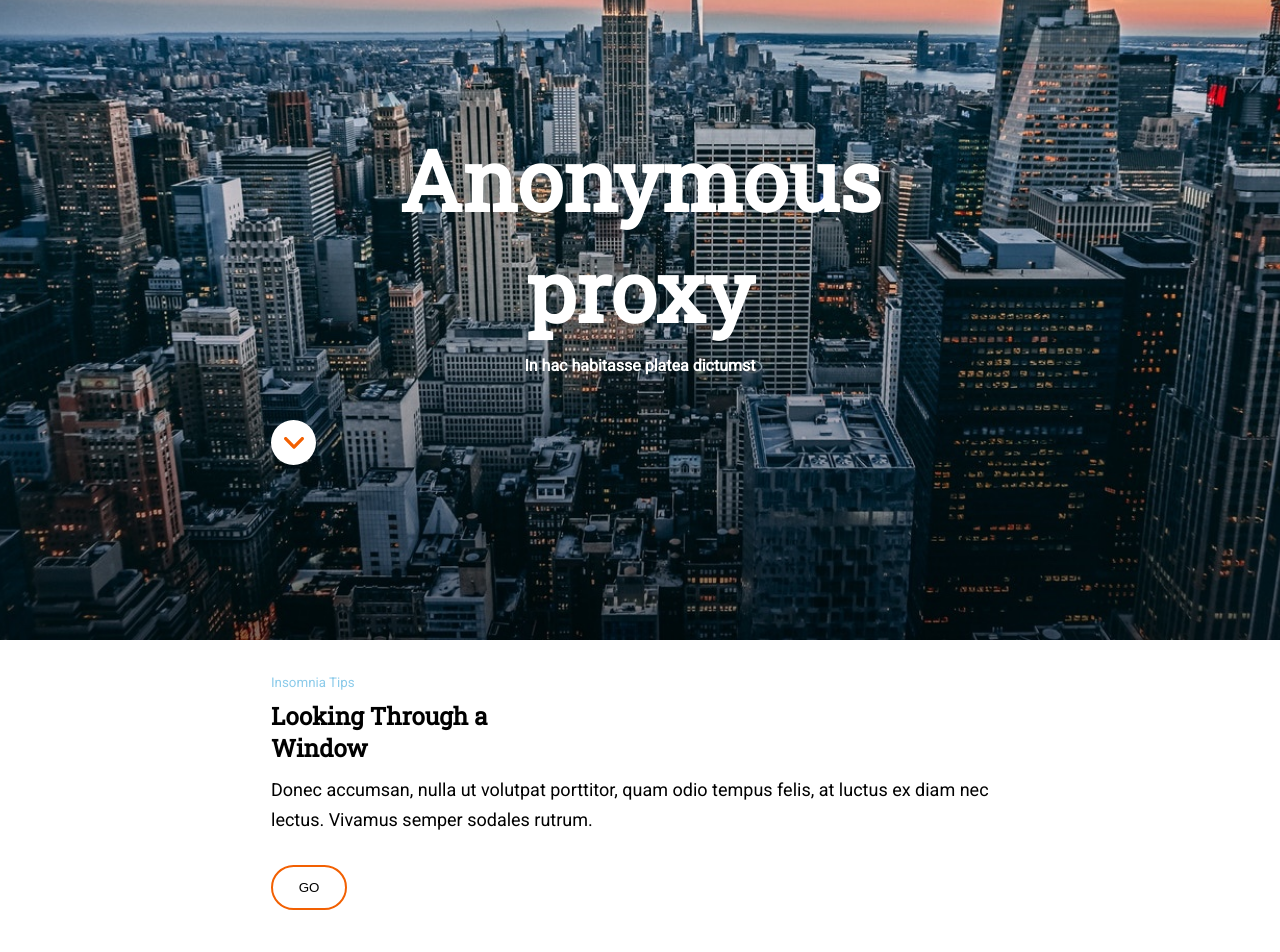
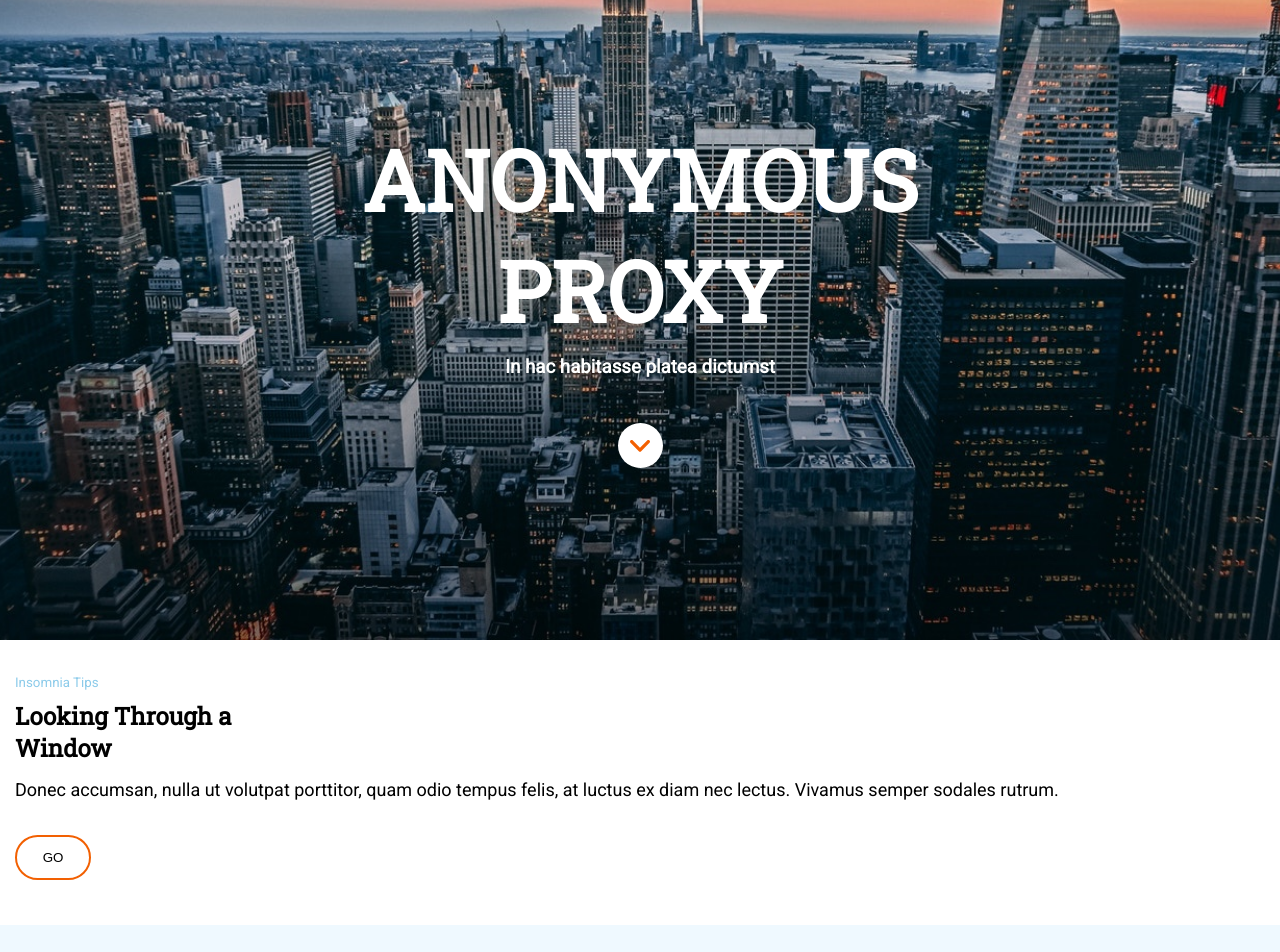
Before and after one commit to silviademiguel7/m1-evaluacion-final-silviademiguel7, a website: page _src/templates/index.html in a window 1280 px wide. Shown: the part 160-1112 px from the top of the page. Drawn offline with nearby package versions, Linux system fonts and the light colour scheme; files that its build step writes are made by us from their sources; files whose address does not match are found by name.

Commit message:
quito el wrapper y add padding en cada seccion

```diff
--- a/_src/assets/scss/core/_varaibles.scss
+++ b/_src/assets/scss/core/_varaibles.scss
@@ -1,6 +1,7 @@
 $color-naranja:#f26002;
 $color-white:#ffffff;
 $color-blue-ligth:#8ccbea;
+$color-ice:#eff9ff;
 $color-blue:#0271bc;
 $color-blue-dark:#304268;
 $text-RobotoSlab-Bold:'Roboto Slab', serif;
--- a/_src/assets/scss/main.scss
+++ b/_src/assets/scss/main.scss
@@ -11,11 +11,8 @@ body {
   margin: 0px;
 }
 .page-wrapper{
-  width: 100%;
-  margin:0px auto;
-  padding: 0px 15px;
-  min-width: 320px;
-  max-width: 768px;
+  padding-left:15px;
+  padding-right: 15px;
 }
 .enlace{
   color: inherit;
@@ -47,7 +44,6 @@ body {
 }
 /*main*/
 /*hero*/
-
 .hero{
   background-image: url("../images/cover.jpg");
   width: 100%;
@@ -55,13 +51,19 @@ body {
   background-position: center;
   background-repeat: no-repeat;
   background-size: cover;
+
+}
+.container-hero{
   display: flex;
   flex-direction: column;
   align-items: center;
   color: $color-white;
   padding-bottom: 53px;
   padding-top: 284px;
+  padding-left:15px;
+  padding-right: 15px;
 }
+
 .icono-hero{
   width: 45px;
   height: 45px;
@@ -79,6 +81,7 @@ body {
   height: 110px;*/
   margin-bottom: 10px;
   font-size: 42px;
+  text-transform: uppercase;
 }
 .title2-hero{
   /*width: 290px;
@@ -91,7 +94,7 @@ body {
 /*secion editorial*/
 .seccion-editorial{
   background-color: $color-white;
-  padding: 30px 0px 45px 0px;
+  padding: 30px 15px 45px 15px;
 }
 .title-small-editorial{
   width: 90px;
@@ -127,7 +130,9 @@ h3 p{
   font-family: $text-Roboto-Regular;
 }
 .seccion-contenido{
-  background-color: $color-blue-ligth;
+  padding-left:15px;
+  padding-right: 15px;
+  background-color: $color-ice;
   text-align: center;
   padding-bottom: 60px;
   padding-top: 30px;
@@ -162,7 +167,6 @@ h3 p{
   justify-content: center;
   align-items: center;
 }
-/*flecha entre footer y main*/
 
 /*footer*/
 
@@ -174,6 +178,9 @@ h3 p{
   font-size: 16px;
   text-align: center;
   padding-bottom: 45px;
+  padding-left:15px;
+  padding-right: 15px;
+
 }
 .position-footer-flecha{
 
--- a/_src/templates/index.html
+++ b/_src/templates/index.html
@@ -13,17 +13,17 @@
   <header class="header">
     <span id="#header"></span>
     <button class="boton">
-    <img src="../assets/images/ico-menu.svg" alt="menu de navegacion" class="menu-nav-head">
+      <img src="../assets/images/ico-menu.svg" alt="menu de navegacion" class="menu-nav-head">
     </button>
   </header>
   <main class="main">
     <div class="hero">
-      <div class="page-wrapper">
+      <div class="container-hero">
         <div class="title-hero">
           <h1>Anonymous <br>proxy</h1>
         </div>
         <div class="title2-hero">
-          <h4>In hac habitasse platea dictumst</h4>
+          <h3>In hac habitasse platea dictumst</h3>
         </div>
         <div class="icono-hero">
           <a href="index.html#editorial">
@@ -32,18 +32,20 @@
         </div>
       </div>
     </div>
-    <div class="page-wrapper">
+
       <section class="seccion-editorial">
         <span id="team" class="anchor-nav"></span>
         <div class="title-small-editorial">
           <small>Insomnia Tips</small>
         </div>
         <h2 class="title-editorial">Looking Through a Window</h2>
-        <p class="parrafo-editorial"> Donec accumsan, nulla ut volutpat porttitor, quam odio tempus felis, at luctus ex diam nec lectus. Vivamus semper sodales rutrum.</p>
+        <p class="parrafo-editorial"> Donec accumsan, nulla ut volutpat porttitor, quam odio tempus felis, at luctus ex
+          diam nec lectus. Vivamus semper sodales rutrum.</p>
         <div class="enlace-editorial">
           <button class="boton">GO</button>
         </div>
       </section>
+
       <article class="seccion-contenido">
         <h2 class="title-contenido">3 Reason to purchase</h2>
         <ul class="list-reasons">
@@ -70,10 +72,12 @@
           <div>MORE REASONS</div>
         </button>
       </article>
-    </div>
+
+
   </main>
-  <div class="page-wrapper">
-    <footer class="footer">
+
+  <footer class="footer">
+
       <div class="icono-hero position-footer-flecha">
         <a href="index.html#header">
           <img src="../assets/images/ico-arrow.svg" alt="icono de flecha">
@@ -96,9 +100,10 @@
         </ul>
       </div>
       <div>©2017</div>
-      <div>we  <span class="corazonletra">❤︎</span> components</div>
-    </footer>
-  </div>
+      <div>we <span class="corazonletra">❤︎</span> components</div>
+
+  </footer>
+
 
 </body>
 
```
